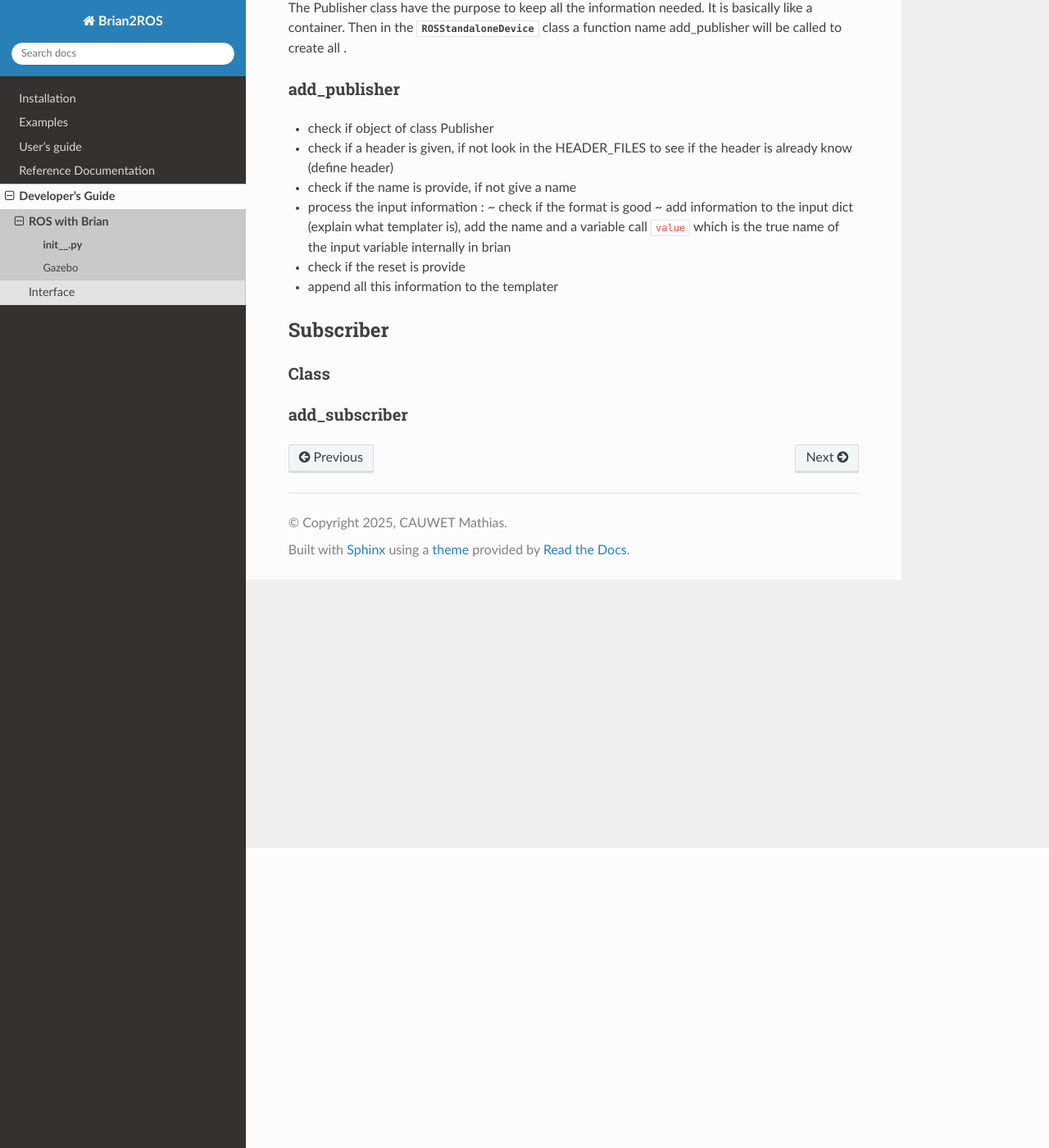
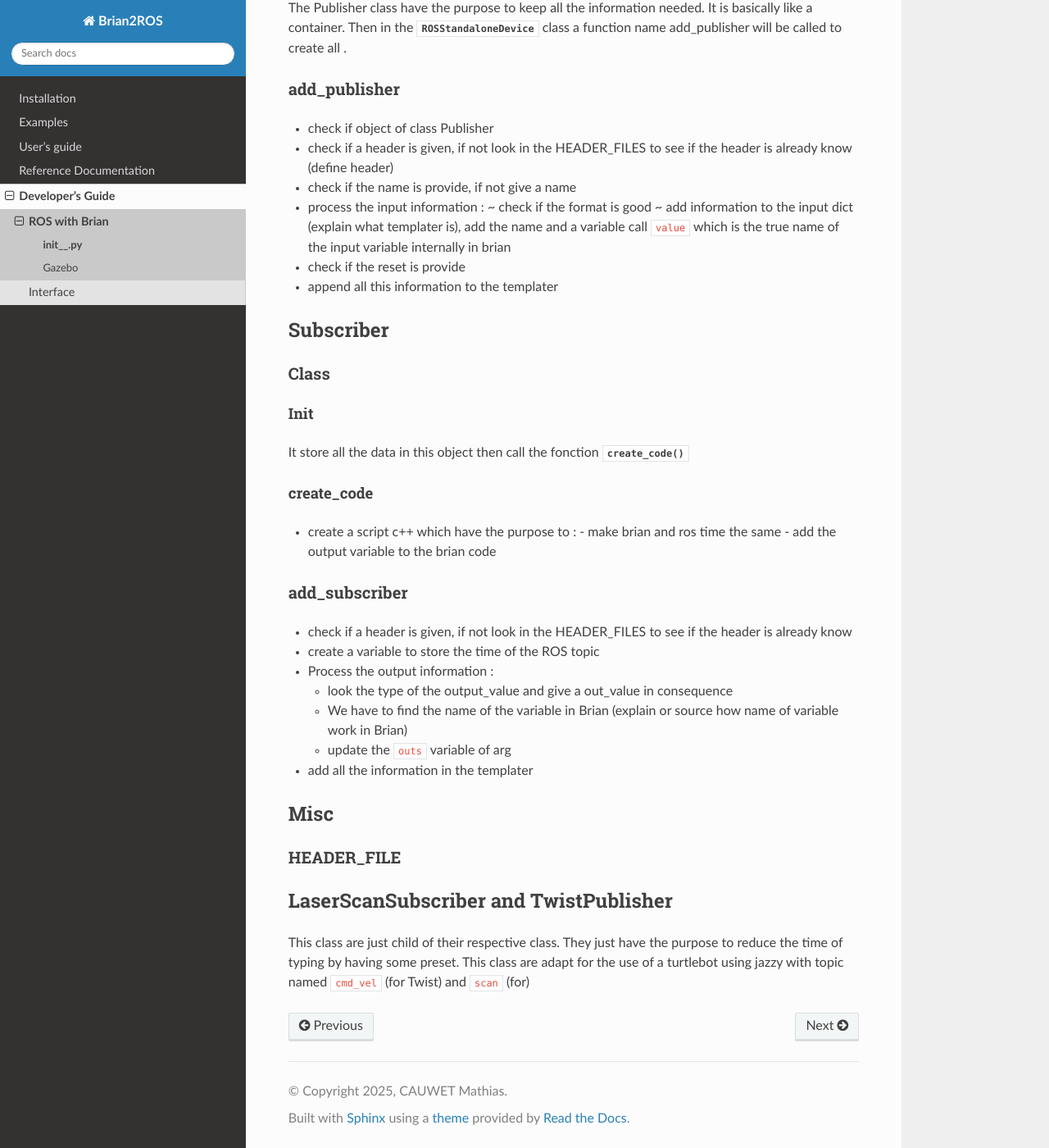
Before and after one commit to brian-team/brian2ros, a Sphinx documentation site: the page built from docs/dev_guide/ros/init.md, in a window 1280 px wide and 1400 px high, scrolled down 366 px. Shown: the whole window at 82% size. Built offline with Sphinx 7.4.7 and the Read the Docs theme 3.1.0, drawn with Linux system fonts in a browser that asks for light colours; pages that are not in the unit, such as notebooks, are missing from menus; some of the changed text lies outside the part shown.

Commit message:
Amélioration de la documentation pour la classe Publisher et ajout de détails sur la classe Subscriber dans init.md

```diff
--- a/docs/dev_guide/ros/init.md
+++ b/docs/dev_guide/ros/init.md
@@ -28,4 +28,32 @@ The Publisher class have the purpose to keep all the information needed. It is b
 
 ### Class
 
+#### Init
+
+It store all  the data in this object then call the fonction {func}`.create_code`
+
+#### create_code
+
+- create a script c++ which have the purpose to :
+        - make brian and ros time the same
+        - add the output variable to the brian code
+
 ### add_subscriber
+- check if a header is given, if not look in the HEADER_FILES to see if the header is already know
+
+- create a variable to store the time of the ROS topic
+
+- Process the output information :
+    - look the type of the output_value and give a out_value in consequence
+    - We have to find the name of the variable in Brian (explain or source how name of variable work in Brian)
+    - update the `outs` variable of arg
+- add all the information in the templater
+
+## Misc
+
+### HEADER_FILE
+
+## LaserScanSubscriber and TwistPublisher
+
+This class are just child of their respective class. They just have the purpose to reduce the time of typing by having some preset.
+This class are adapt for the use of a turtlebot using jazzy with topic named `cmd_vel` (for Twist) and `scan` (for)
```
Also changed, not shown: other parts of docs/dev_guide/ros/init.md (+3 -3 lines).
